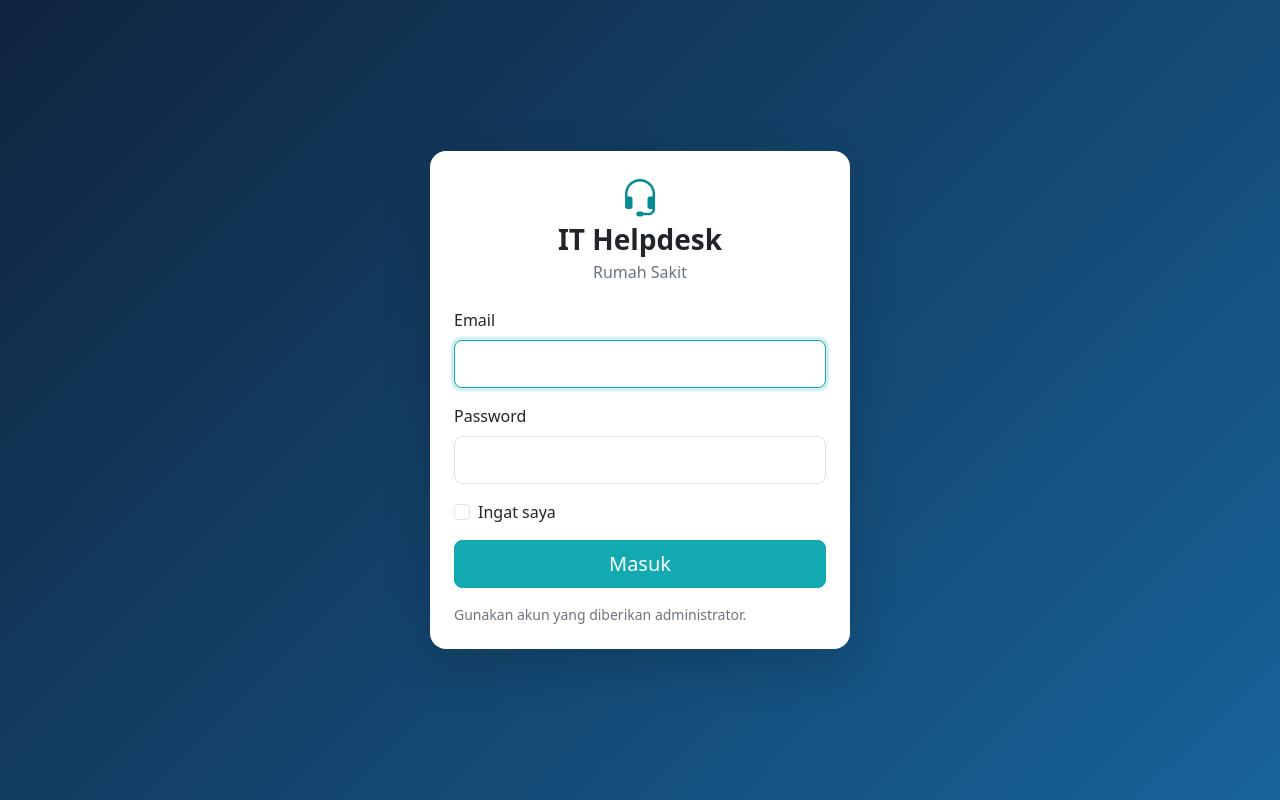
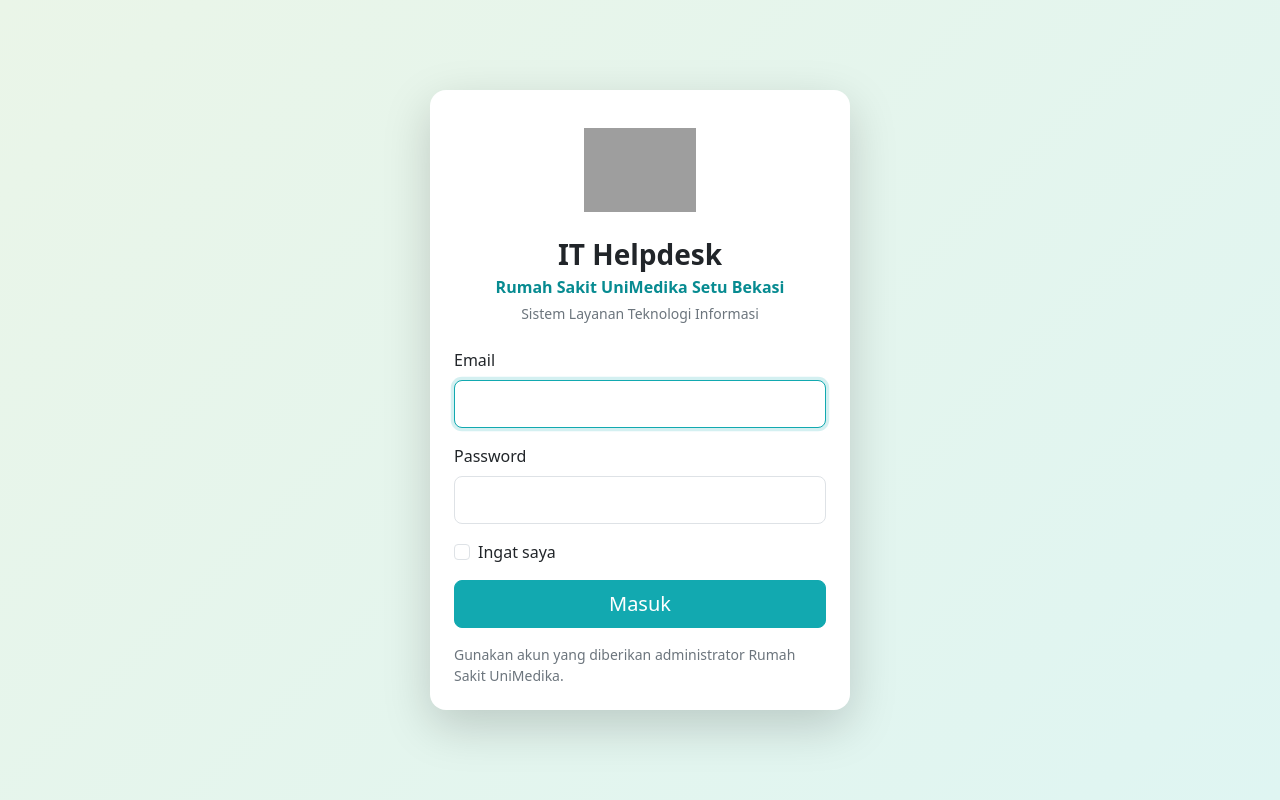
Before and after one commit to itumsb99-ctrl/Helpdesk, a Laravel app: page /login in a window 1280 px wide. Run offline with Laravel 12, Linux system fonts and the light colour scheme; grey boxes are pictures that could not be loaded.

Commit message:
Brand login page for UniMedika Setu Bekasi

```diff
--- a/resources/views/auth/login.blade.php
+++ b/resources/views/auth/login.blade.php
@@ -1,9 +1,9 @@
 @extends('layouts.app')
 @section('title','Login')
 @section('guest')
-<div class="min-vh-100 d-flex align-items-center justify-content-center p-3" style="background:linear-gradient(135deg,#10243e,#17639a)">
+<div class="min-vh-100 d-flex align-items-center justify-content-center p-3" style="background:linear-gradient(135deg,#eaf5e8,#dff5f2)">
  <div class="card border-0 shadow-lg rounded-4 p-4" style="width:100%;max-width:420px">
-  <div class="text-center mb-4"><div class="display-6 text-primary"><i class="bi bi-headset"></i></div><h3 class="fw-bold mb-1">IT Helpdesk</h3><div class="text-secondary">Rumah Sakit</div></div>
+  <div class="text-center mb-4"><img src="{{ asset('images/unimedika-logo.jpg') }}" alt="Logo Rumah Sakit UniMedika Setu Bekasi" style="width:112px;height:112px;object-fit:contain;margin-bottom:12px"><h3 class="fw-bold mb-1">IT Helpdesk</h3><div class="fw-semibold" style="color:#078b91">Rumah Sakit UniMedika Setu Bekasi</div><div class="small text-secondary mt-1">Sistem Layanan Teknologi Informasi</div></div>
   @if($errors->any())<div class="alert alert-danger">{{ $errors->first() }}</div>@endif
   <form method="POST" action="{{ route('login.process') }}">@csrf
    <div class="mb-3"><label class="form-label">Email</label><input class="form-control form-control-lg" type="email" name="email" value="{{ old('email') }}" required autofocus></div>
@@ -11,7 +11,7 @@
    <div class="form-check mb-3"><input class="form-check-input" type="checkbox" name="remember" value="1" id="remember"><label for="remember" class="form-check-label">Ingat saya</label></div>
    <button class="btn btn-primary btn-lg w-100">Masuk</button>
   </form>
-  <div class="small text-secondary mt-3">Gunakan akun yang diberikan administrator.</div>
+  <div class="small text-secondary mt-3">Gunakan akun yang diberikan administrator Rumah Sakit UniMedika.</div>
  </div>
 </div>
 @endsection
```
